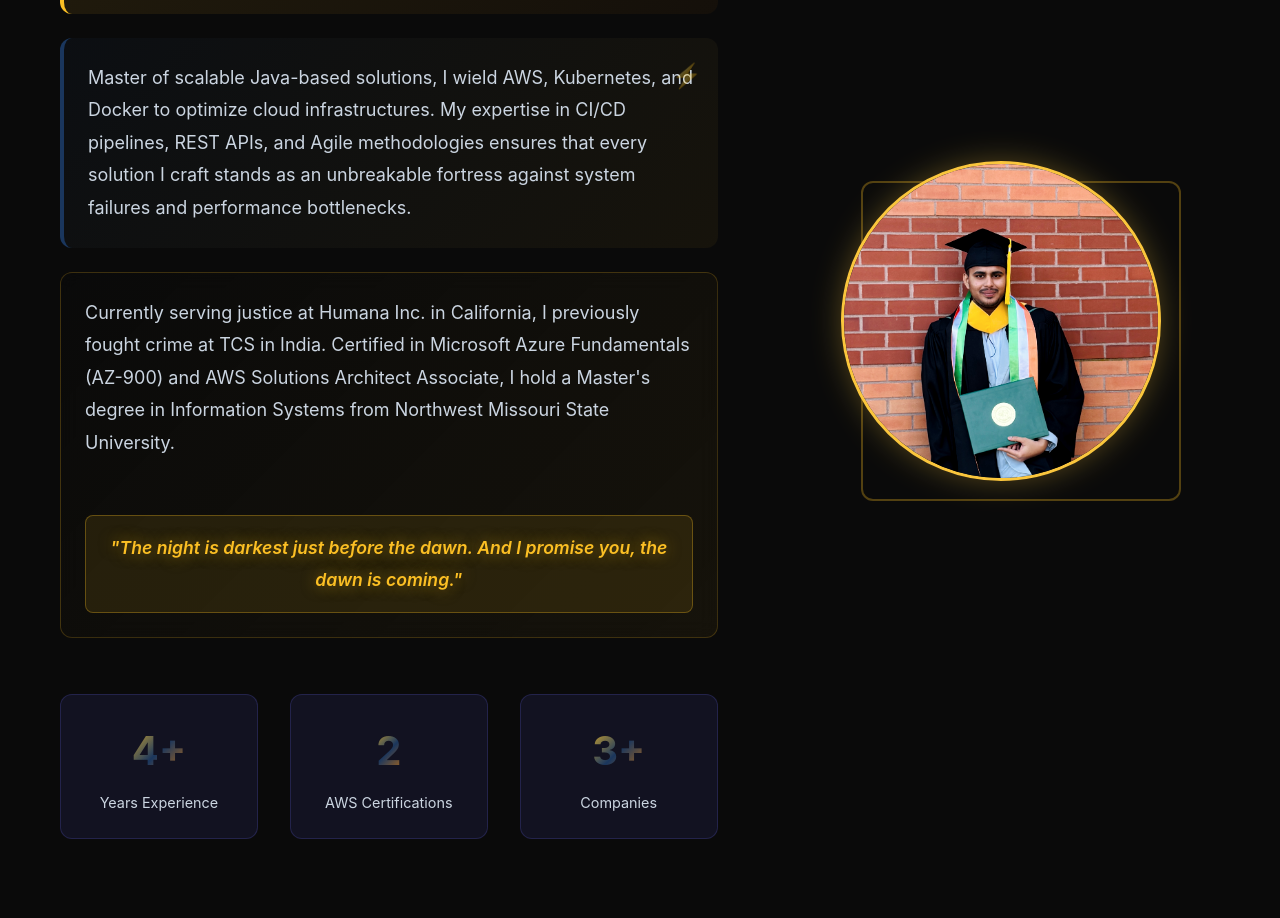
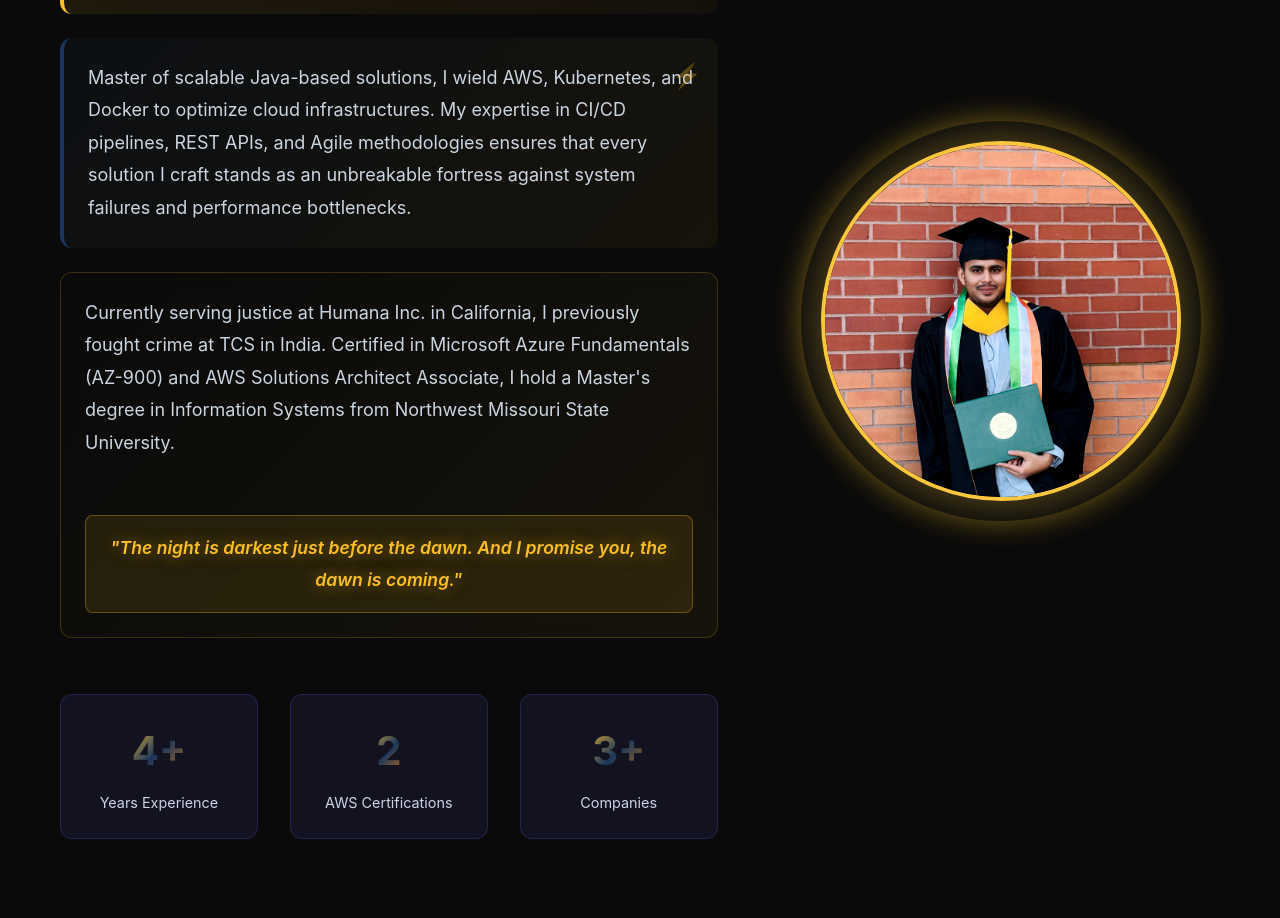
Before and after one commit to MohammadSajidShaik/portfolio, a React (Vite) app: page / in a window 1280 px wide. Shown: the part 1219-2137 px from the top of the page. Built offline with nearby package versions, Linux system fonts and the light colour scheme.

Commit message:
Significantly enlarge profile image - increased to 360px container with enhanced Batman gold effects and better positioning

```diff
--- a/src/components/About.css
+++ b/src/components/About.css
@@ -160,8 +160,8 @@
 
 .image-wrapper {
   position: relative;
-  width: 320px;
-  height: 320px;
+  width: 360px;
+  height: 360px;
 }
 
 .profile-image {
@@ -169,16 +169,16 @@
   height: 100%;
   border-radius: 50%;
   object-fit: cover;
-  object-position: center 20%;
-  border: 3px solid var(--batman-gold);
-  box-shadow: 0 0 30px rgba(251, 191, 36, 0.3);
+  object-position: center 15%;
+  border: 4px solid var(--batman-gold);
+  box-shadow: 0 0 40px rgba(251, 191, 36, 0.4);
   transition: all 0.4s cubic-bezier(0.175, 0.885, 0.32, 1.275);
   filter: grayscale(0.2) contrast(1.1);
 }
 
 .profile-image:hover {
   transform: scale(1.05) rotate(2deg);
-  box-shadow: 0 0 40px rgba(251, 191, 36, 0.5);
+  box-shadow: 0 0 50px rgba(251, 191, 36, 0.6);
   border-color: var(--batman-dark-gold);
   filter: grayscale(0) contrast(1.2);
 }
@@ -198,13 +198,15 @@
 
 .image-border {
   position: absolute;
-  top: 20px;
-  left: 20px;
-  width: 100%;
-  height: 100%;
-  border: 2px solid var(--primary-color);
-  border-radius: 12px;
-  opacity: 0.3;
+  top: -20px;
+  left: -20px;
+  right: -20px;
+  bottom: -20px;
+  border: 3px solid var(--batman-gradient);
+  border-radius: 50%;
+  opacity: 0.9;
+  animation: rotate 6s linear infinite;
+  box-shadow: 0 0 30px rgba(251, 191, 36, 0.4);
   z-index: -1;
 }
 
```
